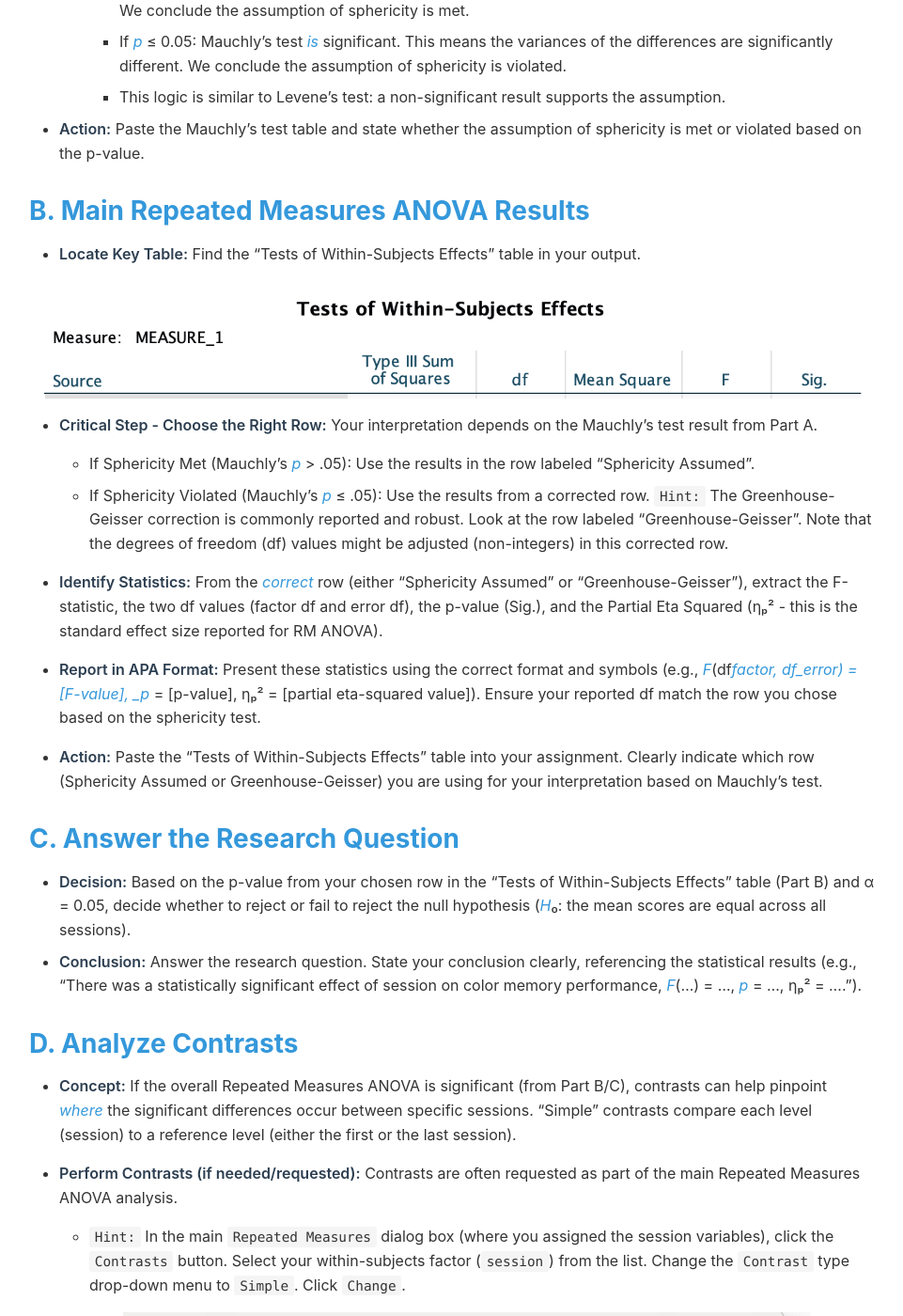
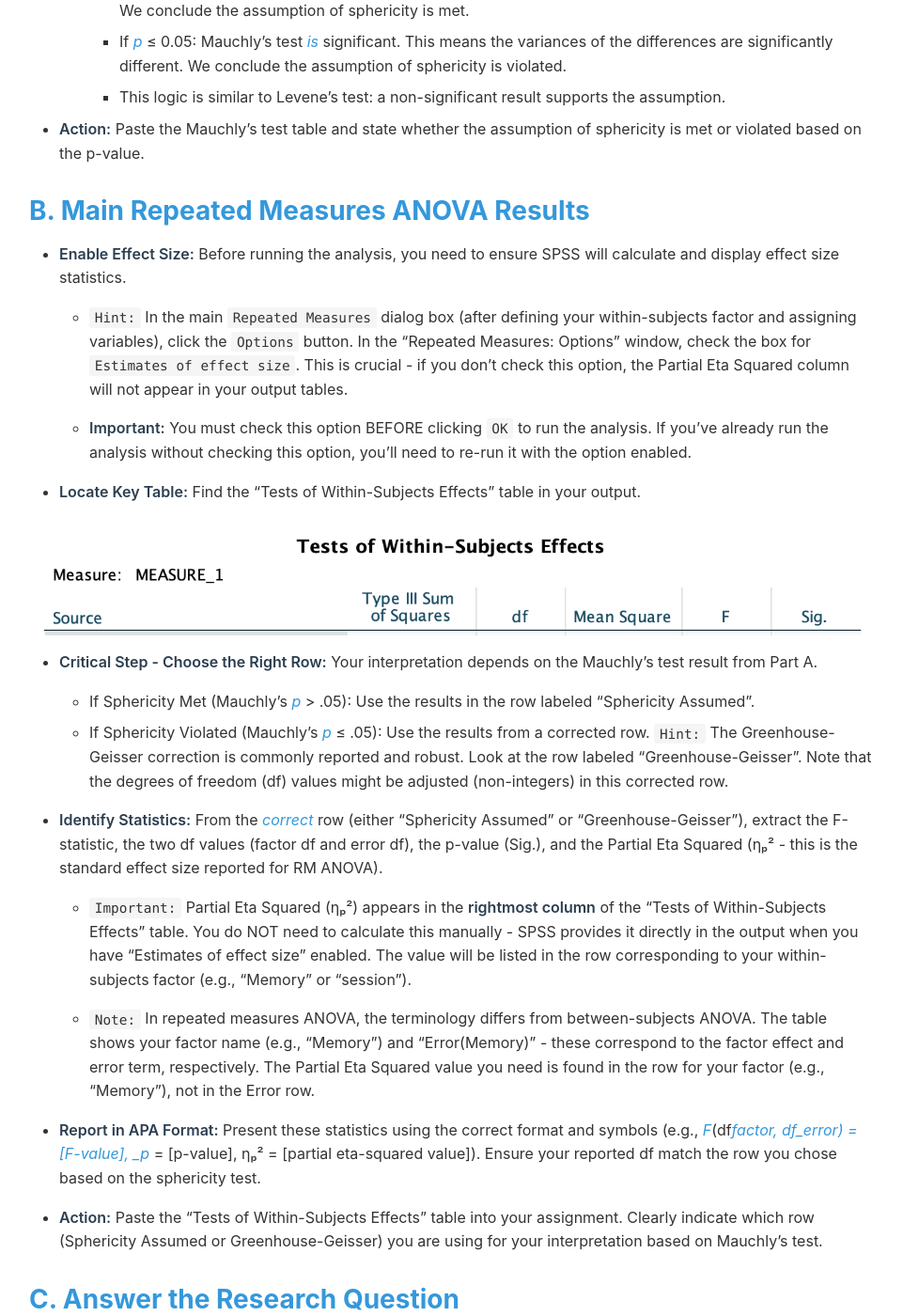
Before and after one commit to a-bonus/a-bonus.github.io, a Jekyll site: the page built from m4.md, in a window 1280 px wide and 1400 px high, scrolled down 11232 px. Shown: the whole window at 94% size, without its empty margins (179-1140 px from the left). Built offline with Jekyll 4.4.1, drawn with Linux system fonts in a browser that asks for light colours.

Commit message:
Add effect size calculation instructions for Repeated Measures ANOVA in m4.md. Include steps to enable effect size display in SPSS and clarify reporting requirements for Partial Eta Squared.

```diff
--- a/m4.md
+++ b/m4.md
@@ -214,6 +214,12 @@ Follow the logic from Question 1 (Parts A-D), applying it to the new variables:
 
 ### B. Main Repeated Measures ANOVA Results
 
+- **Enable Effect Size:** Before running the analysis, you need to ensure SPSS will calculate and display effect size statistics.
+
+  - `Hint:` In the main `Repeated Measures` dialog box (after defining your within-subjects factor and assigning variables), click the `Options` button. In the "Repeated Measures: Options" window, check the box for `Estimates of effect size`. This is crucial - if you don't check this option, the Partial Eta Squared column will not appear in your output tables.
+
+  - **Important:** You must check this option BEFORE clicking `OK` to run the analysis. If you've already run the analysis without checking this option, you'll need to re-run it with the option enabled.
+
 - **Locate Key Table:** Find the "Tests of Within-Subjects Effects" table in your output.
 
 ![Within-Subjects Effects](/assets/m4-assets/within-subjects.png)
@@ -224,6 +230,10 @@ Follow the logic from Question 1 (Parts A-D), applying it to the new variables:
   - If Sphericity Violated (Mauchly's _p_ ≤ .05): Use the results from a corrected row. `Hint:` The Greenhouse-Geisser correction is commonly reported and robust. Look at the row labeled "Greenhouse-Geisser". Note that the degrees of freedom (df) values might be adjusted (non-integers) in this corrected row.
 
 - **Identify Statistics:** From the _correct_ row (either "Sphericity Assumed" or "Greenhouse-Geisser"), extract the F-statistic, the two df values (factor df and error df), the p-value (Sig.), and the Partial Eta Squared (ηₚ² - this is the standard effect size reported for RM ANOVA).
+
+  - `Important:` Partial Eta Squared (ηₚ²) appears in the **rightmost column** of the "Tests of Within-Subjects Effects" table. You do NOT need to calculate this manually - SPSS provides it directly in the output when you have "Estimates of effect size" enabled. The value will be listed in the row corresponding to your within-subjects factor (e.g., "Memory" or "session").
+
+  - `Note:` In repeated measures ANOVA, the terminology differs from between-subjects ANOVA. The table shows your factor name (e.g., "Memory") and "Error(Memory)" - these correspond to the factor effect and error term, respectively. The Partial Eta Squared value you need is found in the row for your factor (e.g., "Memory"), not in the Error row.
 
 - **Report in APA Format:** Present these statistics using the correct format and symbols (e.g., _F_(df*factor, df_error) = [F-value], \_p* = [p-value], ηₚ² = [partial eta-squared value]). Ensure your reported df match the row you chose based on the sphericity test.
 
```
